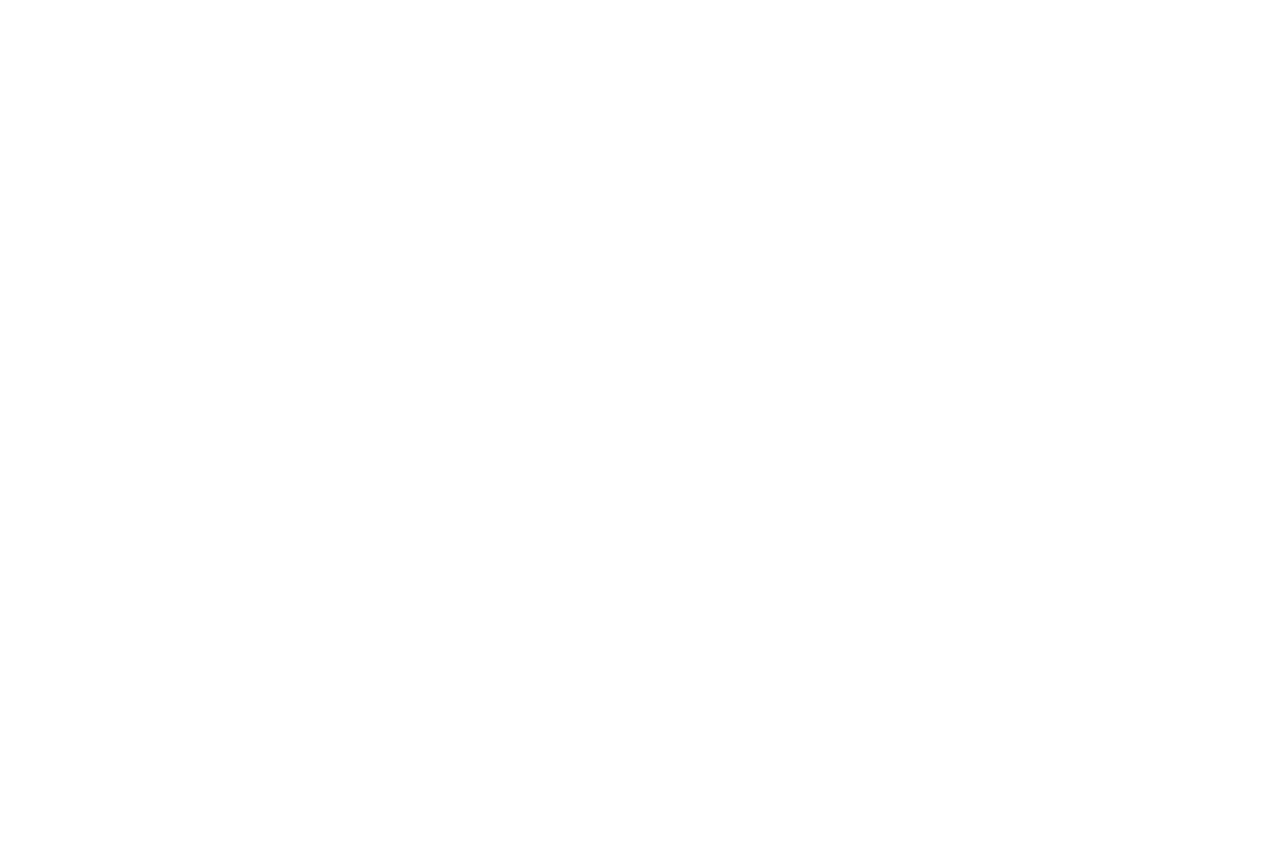
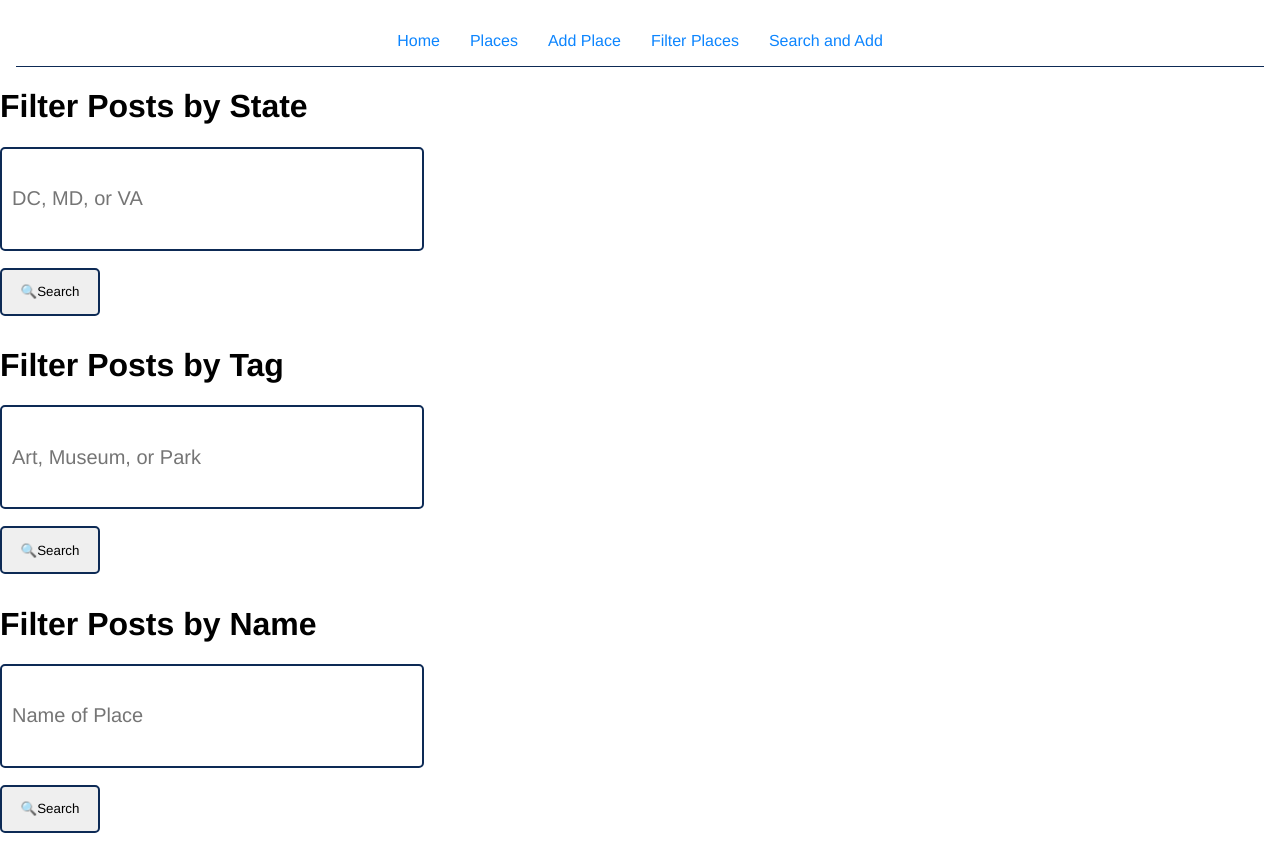
Before and after one commit to vickyphung/places-client, a React (Create React App) app: page /places/filter in a window 1280 px wide. Before the commit this address had no page. Before the commit the page ends 800 px from the top, so only its background shows below. Built offline with nearby package versions, Linux system fonts and the light colour scheme.

Commit message:
added filter places funciton

```diff
--- a/src/App.js
+++ b/src/App.js
@@ -5,6 +5,7 @@ import './App.css';
 import AddPlace from './components/Places/AddPlace';
 import DeletePlace from './components/Places/DeletePlace';
 import UpdatePlace from './components/Places/UpdatePlace';
+import Filter from './components/Places/Filter';
 import User from './components/User';
 import DeleteUser from './components/User/DeleteUser';
 import UpdateUser from './components/User/UpdateUser';
@@ -137,6 +138,10 @@ function App(props) {
         <Route path="/places/update" element={<UpdatePlace placeId={placeId} />} />
 
 
+        <Route path="/places/filter" element={<Filter />} />
+
+
+
         <Route path="/reviews/" element={<Review />} />
         <Route
           path="/review/add"
--- a/src/components/Home/index.js
+++ b/src/components/Home/index.js
@@ -24,6 +24,17 @@ function Home(props) {
         </p>
         <p className="credit">© pinkybear | vicky@vicky.wtf</p>
       </div>
+      <div>
+        <p>
+          Users can view a database of Places to go in the DC, MD, and VA area.
+        </p>
+        <p>Users can manually add a place to the database.</p>
+        <p>Users can also edit or delete a place. (User validation is still in development).</p>
+        <p>Users can search for places using Google Maps Places API.</p>
+        <p>Search Results will show detailed information, including operation status, phone number, link, address, hours, and google reviews.</p>
+        <p>Users can add a place to the database from the search resutls.</p>
+        <p>Users can filter through the Places database via State, Tag, or Name.</p>
+      </div>
     </div>
   );
 }
--- a/src/components/NavBar/index.js
+++ b/src/components/NavBar/index.js
@@ -12,6 +12,9 @@ function NavBar() {
 
       <Link to="/places/add">Add Place</Link>
 
+      <Link to="/places/filter">Filter Places</Link>
+
+
       {/* <Link to="/reviews">reviews</Link>
                     <Link to="/user">user</Link> */}
 
--- a/src/components/Places/DeletePlace/index.js
+++ b/src/components/Places/DeletePlace/index.js
@@ -14,7 +14,7 @@ const DeletePlace = (props) => {
       const delPlace = async () => {
         if (props.placeId) {
           const response = await axios.delete(
-            `https://placeswithbear.herokuapp.com/places/delete/${props.placeId}`
+            (`https://placeswithbear.herokuapp.com/places/delete/${props.placeId}` || "http://localhost:8800/places")
           );
           console.log(response);
         }
--- /dev/null
+++ b/src/components/Places/Filter/Name/index.js
@@ -0,0 +1,60 @@
+import React, { useState } from "react";
+import axios from "axios";
+
+
+function Name() {
+    const [results, setResults] = useState([]);
+    const [formData, setFormData] = useState("");
+
+    const handleChangeTag = (event) => {
+        setFormData(event.target.value);
+      };
+
+      const handleSubmitTag = async (event) => {
+        event.preventDefault();
+        const response = await axios.get(
+          `${
+            "https://placeswithbear.herokuapp.com" || "localhost:8800"
+          }/places/name/${formData}`
+        );
+        console.log(response);
+        setResults(response.data);
+      };
+  return (
+    <div>
+      <div>
+        <h1>Filter Posts by Name</h1>
+      </div>
+      <div>
+        <form className="searchForm" onSubmit={handleSubmitTag}>
+          <div>
+            <input
+              className="searchInput"
+              name="query"
+              id="query"
+              placeholder="Name of Place"
+              onChange={handleChangeTag}
+            />
+          </div>
+          <div>
+            <input className="submit" type="submit" value="🔍Search" />
+          </div>
+        </form>
+      </div>
+
+
+      {/* <div>
+        {results?.map((result, index) => {
+          return (
+            <div className="searchResults" key={index}>
+              <h2>{result.name}</h2>
+            </div>
+          );
+        })}
+      </div> */}
+
+    </div>
+  );
+}
+
+export default Name;
--- /dev/null
+++ b/src/components/Places/Filter/Tag/index.js
@@ -0,0 +1,60 @@
+import React, { useState } from "react";
+import axios from "axios";
+
+
+function Tag() {
+    const [results, setResults] = useState([]);
+    const [formData, setFormData] = useState("");
+
+    const handleChangeTag = (event) => {
+        setFormData(event.target.value);
+      };
+
+      const handleSubmitTag = async (event) => {
+        event.preventDefault();
+        const response = await axios.get(
+          `${
+            "https://placeswithbear.herokuapp.com" || "localhost:8800"
+          }/places/tag/${formData}`
+        );
+        console.log(response);
+        setResults(response.data.results);
+      };
+  return (
+    <div>
+      <div>
+        <h1>Filter Posts by Tag</h1>
+      </div>
+      <div>
+        <form className="searchForm" onSubmit={handleSubmitTag}>
+          <div>
+            <input
+              className="searchInput"
+              name="query"
+              id="query"
+              placeholder="Art, Museum, or Park"
+              onChange={handleChangeTag}
+            />
+          </div>
+          <div>
+            <input className="submit" type="submit" value="🔍Search" />
+          </div>
+        </form>
+      </div>
+
+
+      <div>
+        {results?.map((result, index) => {
+          return (
+            <div className="searchResults" key={index}>
+              <h2>{result.name}</h2>
+            </div>
+          );
+        })}
+      </div>
+
+    </div>
+  );
+}
+
+export default Tag;
--- /dev/null
+++ b/src/components/Places/Filter/index.js
@@ -0,0 +1,76 @@
+import React, { useState } from "react";
+import axios from "axios";
+import NavBar from "../../NavBar";
+import Tag from "./Tag";
+import Name from "./Name";
+
+function Filter() {
+  const [places, setPlaces] = useState([]);
+  const [results, setResults] = useState([]);
+
+  const [formData, setFormData] = useState("");
+
+  const handleChange = (event) => {
+    setFormData(event.target.value);
+  };
+
+  const handleSubmit = async (event) => {
+    event.preventDefault();
+    const response = await axios.get(
+      `${
+        "https://placeswithbear.herokuapp.com" || "localhost:8800"
+      }/places/state/${formData}`
+    );
+    console.log(response);
+    setPlaces(response.data.results);
+  };
+
+
+
+  return (
+    <div className="flex">
+      <NavBar />
+
+      <div>
+        <h1>Filter Posts by State</h1>
+      </div>
+
+      <div>
+        <form className="searchForm" onSubmit={handleSubmit}>
+          <div>
+            <input
+              className="searchInput"
+              name="query"
+              id="query"
+              placeholder="DC, MD, or VA"
+              onChange={handleChange}
+            />
+          </div>
+          <div>
+            <input className="submit" type="submit" value="🔍Search" />
+          </div>
+        </form>
+      </div>
+
+
+      <div>
+        {places?.map((results, index) => {
+          return (
+            <div className="searchResults" key={index}>
+              <h2>{results.name}</h2>
+            </div>
+          );
+        })}
+      </div>
+
+
+
+
+<Tag />
+<Name />
+
+    </div>
+  );
+}
+
+export default Filter;
--- a/src/components/Places/UpdatePlace/index.js
+++ b/src/components/Places/UpdatePlace/index.js
@@ -8,7 +8,10 @@ const UpdatePlace = (props) => {
 
     useEffect(() => {
       const updatePlace = async () => {
-        const response = await axios.get(`http://localhost:8800/places/id/${props.placeId}`
+        // const response = await axios.get(`http://localhost:8800/places/id/${props.placeId}`
+
+        const response = await axios.get(`${'https://placeswithbear.herokuapp.com' || 'localhost:8800'}/places/id/${props.placeId}`,
+
 
         //  , {
         //    headers: {
@@ -41,7 +44,16 @@ const UpdatePlace = (props) => {
 
     const handleSubmit = async (event) => {
     event.preventDefault();
-    const response = await axios.put(`http://localhost:8800/places/update/${props.placeId}`, {
+    // const response = await axios.put(`http://localhost:8800/places/update/${props.placeId}`, {
+
+
+
+
+        const response = await axios.put(`${'https://placeswithbear.herokuapp.com' || 'localhost:8800'}/places/update/${props.placeId}`, {
+
+
+
+
         name: placeFormData.placeName,
         location: {
                 street: placeFormData.placeStreet,
--- a/src/components/Places/index.js
+++ b/src/components/Places/index.js
@@ -1,4 +1,5 @@
 import React, { useEffect, useState } from "react";
+import { Link } from "react-router-dom";
 import axios from "axios";
 import "./style.css";
 import AddReview from "../Review/AddReview";
@@ -19,7 +20,7 @@ const Places = (props) => {
     const fetchData = async () => {
       // const response = await axios.get("http://localhost:8800/places");
       const response = await axios.get(
-        "https://placeswithbear.herokuapp.com/places"
+        ("https://placeswithbear.herokuapp.com/places" || "http://localhost:8800/places")
       );
 
       // , {
@@ -68,12 +69,17 @@ const Places = (props) => {
                 <h2>{placeList.name}</h2>
               </div>
 
-              <div className="address">
+
+          {console.log("Address Data Test")}
+          {console.log(placeList.location.street)}
+
+
+           <div className="address">
                 <p>{placeList.location.street}</p>
                 <p>{placeList.location.city}</p>
                 <p>{placeList.location.state}</p>
                 <p>{placeList.location.zip}</p>
-              </div>
+          </div>
 
               <div className="placeInfo">
                 <div className="tags">
```
Also changed, not shown: src/components/Places/Search/index.js (deleted, +0 -8 lines), 1 other file (tests, documents, lock files or other folders).
